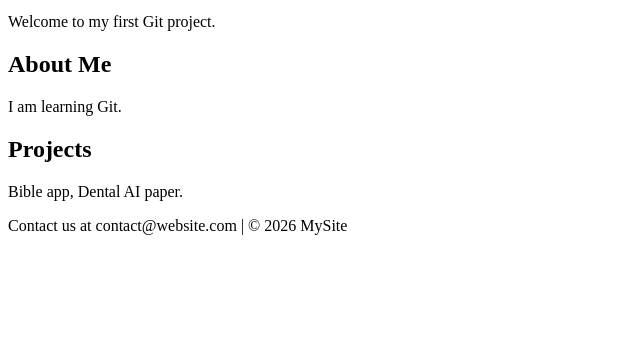
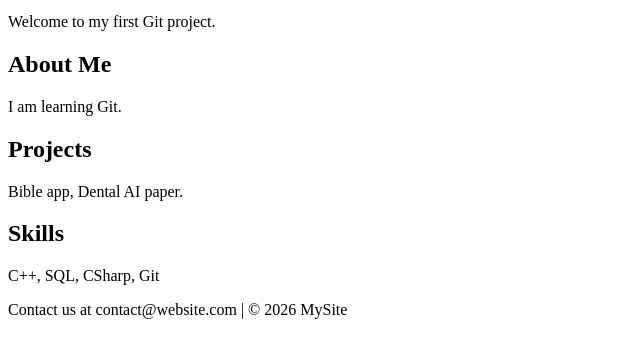
Before and after one commit to Jebin-Santhosh-Psiog/project-html, a plain HTML site: page index.html in a window 1280 px wide. Shown: the part 101-458 px from the top of the page, without its empty margins (0-640 px from the left). Drawn offline with Linux system fonts and the light colour scheme.

Commit message:
Add Skills section

```diff
--- a/index.html
+++ b/index.html
@@ -15,6 +15,7 @@
     <h2>Projects</h2>
     <p>Bible app, Dental AI paper.</p>
   </section>
+  <section id="skills"><h2>Skills</h2><p>C++, SQL, CSharp, Git</p></section>
   <footer>Contact us at contact@website.com | © 2026 MySite</footer>
 </body>
 </html>
```
